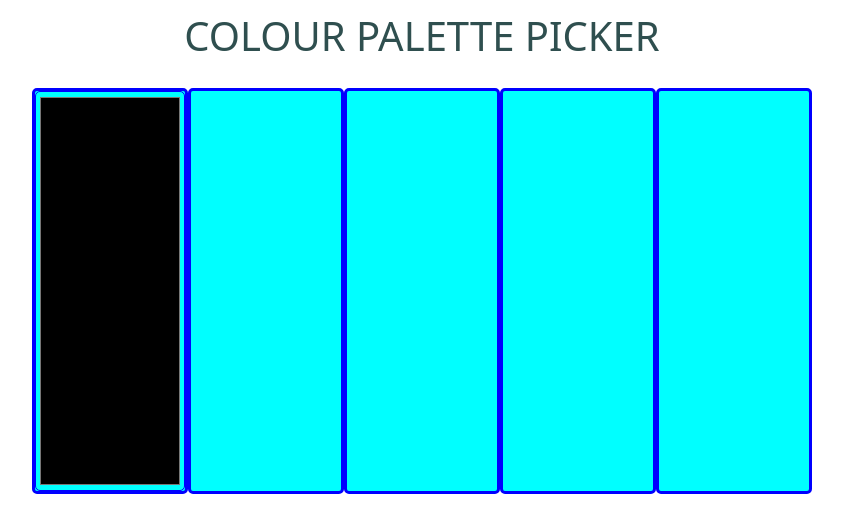
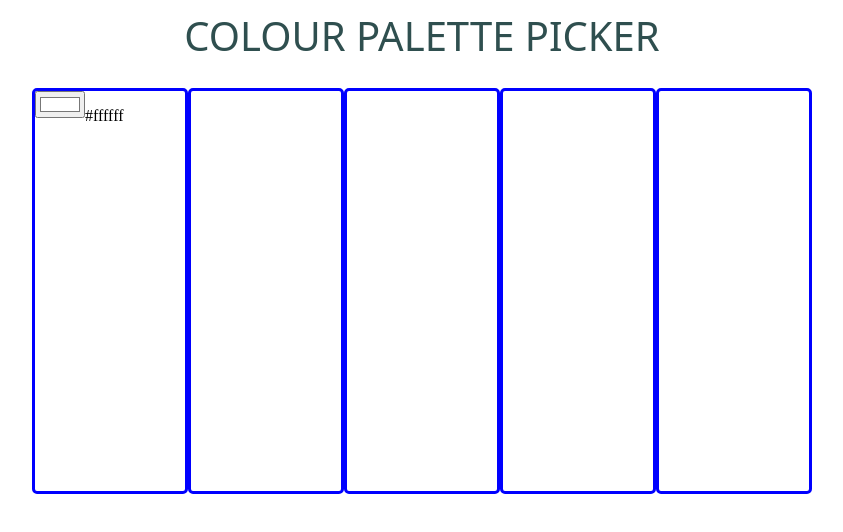
Before and after one commit to cameochoquer/Colour_Palette, a plain HTML site: page index.html in a window 1280 px wide. Shown: the whole page, without its empty margins (218-1061 px from the left). Drawn offline with Linux system fonts and the light colour scheme.

Commit message:
added function to change background colour & text

```diff
--- a/index.html
+++ b/index.html
@@ -4,11 +4,12 @@
     <meta charset="utf-8">
     <link rel="stylesheet" href="palette.css">
 </head>
-<body>
+<body onload="myFunction()">
     <header>COLOUR PALETTE PICKER</header>
     <div class="container">
         <div class="colour" id="p1">
-            <input type="color" class="colour">
+            <input type="color" id="colourPicker" value="#ffffff">
+            <p id="p1Text"></p>
         </div>
         <div class="colour" id="p2"></div>
         <div class="colour" id="p3"></div>
@@ -17,6 +18,7 @@
     </div>
 </body>
 
+
 <script src="script.js"></script>
 
 </html>
--- a/palette.css
+++ b/palette.css
@@ -9,7 +9,7 @@ header{
 .colour{
     display: flex;
     flex-flow: row wrap;
-    background-color: aqua;
+    background-color: #ffff;
     border-color: blue;
     border-radius: 5px;
     border-style: solid;
--- a/script.js
+++ b/script.js
@@ -0,0 +1,7 @@
+let x = document.getElementById("colourPicker");
+
+setInterval(()=>{
+    let colour = x.value;
+    document.getElementById("p1Text").innerHTML = colour;
+    document.getElementById("p1").style.backgroundColor = colour;
+  },200);
```
